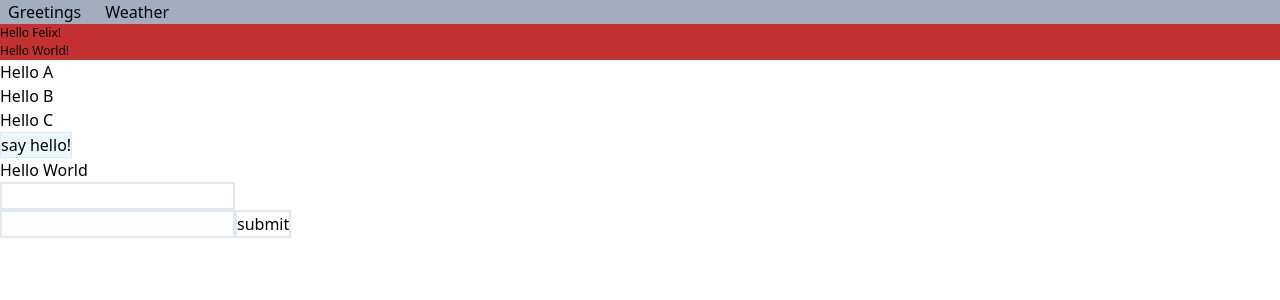
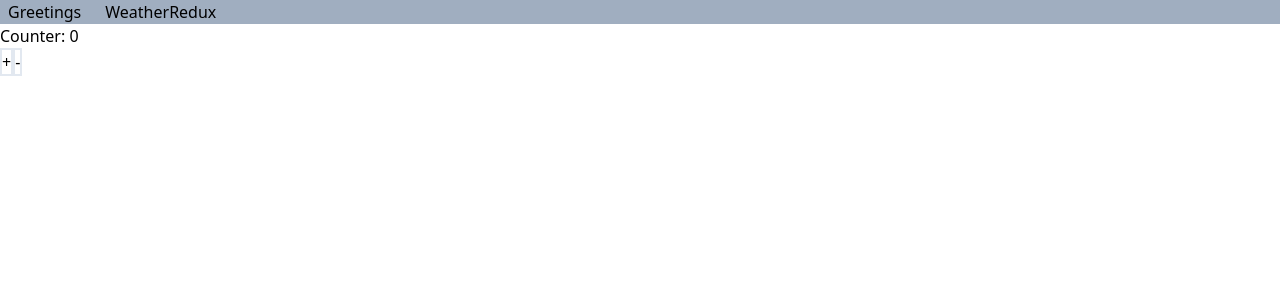
Before and after one commit to geyuqiu/react-workshop, a React (Create React App) app: page /redux in a window 1280 px wide. Shown: the top 300 px of the page. Built offline with nearby package versions, Linux system fonts and the light colour scheme.

Commit message:
add counterRedux

```diff
--- a/package.json
+++ b/package.json
@@ -4,6 +4,7 @@
   "private": true,
   "dependencies": {
     "@craco/craco": "^5.9.0",
+    "@reduxjs/toolkit": "^2.9.1",
     "@testing-library/jest-dom": "^6.6.3",
     "@testing-library/react": "^16.2.0",
     "@testing-library/user-event": "^14.6.1",
@@ -14,6 +15,7 @@
     "autoprefixer": "^9.8.8",
     "react": "^19.0.0",
     "react-dom": "^19.0.0",
+    "react-redux": "^9.2.0",
     "react-router-dom": "^7.9.4",
     "react-scripts": "5.0.1",
     "tailwindcss": "^1.9.6",
--- /dev/null
+++ b/src/components/CounterRedux/CounterRedux.tsx
@@ -0,0 +1,25 @@
+import React from "react";
+import {Provider, useDispatch, useSelector} from "react-redux";
+import {store} from "../../redux/store";
+import {decrement, increment, selectCount} from "../../redux/features/counterSlice";
+
+export default function CounterRedux () {
+  return (
+      <Provider store={store}>
+        <Incrementer />
+      </Provider>
+  );
+}
+
+const Incrementer = () => {
+    const currentCount = useSelector(selectCount);
+    const dispatch = useDispatch();
+
+    return (
+        <>
+            <h1>Counter: {currentCount}</h1>
+            <button onClick={() => dispatch(increment())} className="border-2">+</button>
+            <button onClick={() => dispatch(decrement())} className="border-2">-</button>
+        </>
+    )
+}
--- a/src/components/Layout/Layout.tsx
+++ b/src/components/Layout/Layout.tsx
@@ -12,6 +12,9 @@ export default function Layout() {
                     <li>
                         <Link to='/weather'>Weather</Link>
                     </li>
+                    <li>
+                        <Link to='/redux'>Redux</Link>
+                    </li>
                 </ul>
             </nav>
             <Outlet/>
--- a/src/components/RouteContainer/RouteContainer.tsx
+++ b/src/components/RouteContainer/RouteContainer.tsx
@@ -3,6 +3,7 @@ import {Route, Routes} from "react-router-dom";
 import Home from "../Home/Home";
 import Weather from "../Weather/Weather";
 import Layout from "../Layout/Layout";
+import CounterRedux from "../CounterRedux/CounterRedux";
 
 export default function RouteContainer () {
   return (
@@ -10,6 +11,7 @@ export default function RouteContainer () {
           <Route path="/" element={<Layout/>}>
               <Route index element={<Home/>}/>
               <Route path='/weather' element={<Weather />} />
+              <Route path='/redux' element={<CounterRedux />} />
 
               <Route path='*' element={<Home />} />
           </Route>
--- /dev/null
+++ b/src/redux/features/counterSlice.ts
@@ -0,0 +1,28 @@
+import {createSlice} from "@reduxjs/toolkit";
+import {RootState} from "../store";
+
+interface CounterState {
+    value: number
+}
+
+const initialState: CounterState = {
+    value: 0
+};
+
+const counterSlice
+    = createSlice({
+    initialState: initialState,
+    name: 'counter',
+    reducers: {
+        increment: (state: CounterState) => {state.value ++},
+        decrement: (state: CounterState) => {state.value--},
+    }
+});
+
+
+export const counterReducer
+    = counterSlice.reducer;
+export const {increment, decrement}
+    = counterSlice.actions
+export const selectCount
+    = (state: RootState) => state.counter.value;
--- /dev/null
+++ b/src/redux/store.ts
@@ -0,0 +1,10 @@
+import {configureStore} from "@reduxjs/toolkit";
+import {counterReducer} from "./features/counterSlice";
+
+export const store = configureStore({
+   reducer: {
+       counter: counterReducer
+   }
+});
+
+export type RootState = ReturnType<typeof store.getState>;
```
Also changed, not shown: 2 other files (tests, documents, lock files or other folders).
